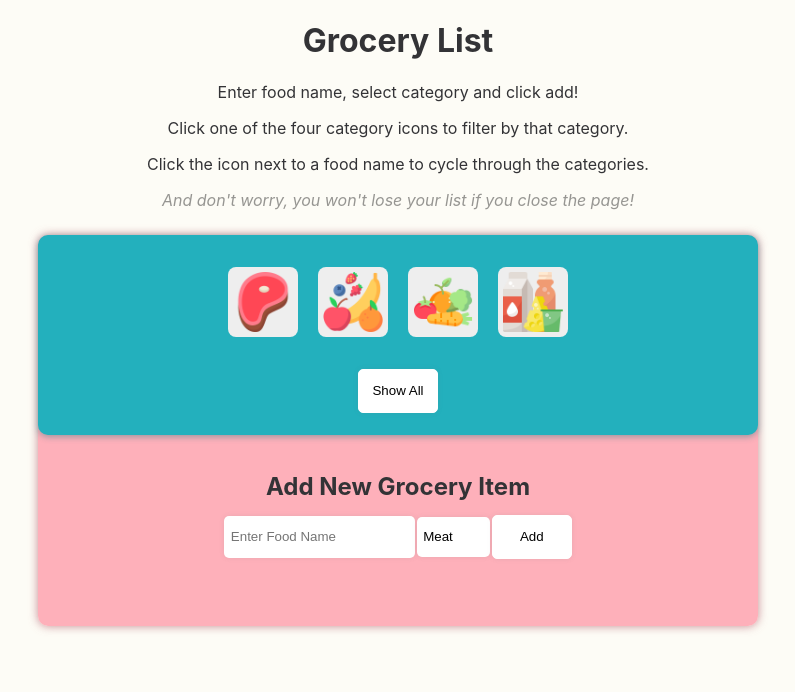
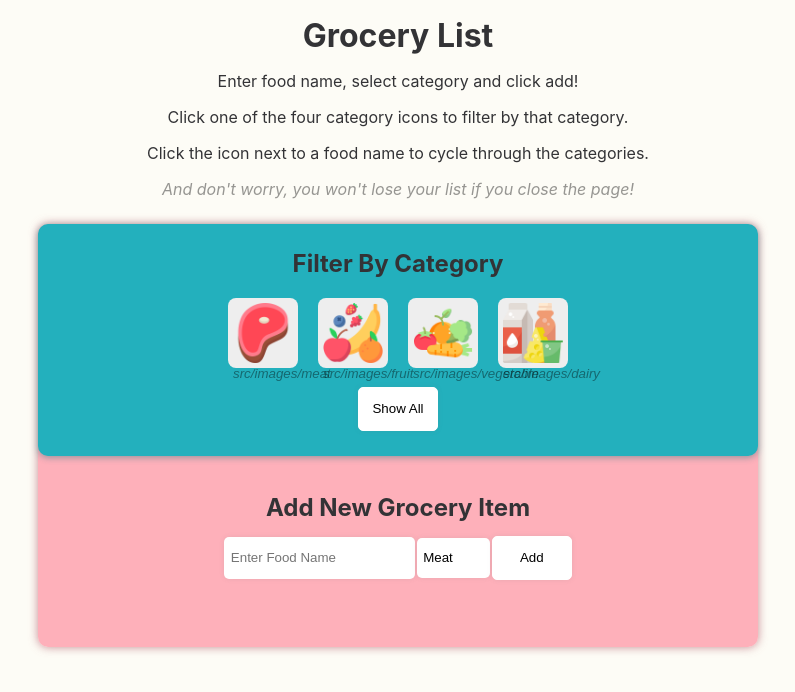
Before and after one commit to FlutterSoft/react-grocery-list, a React (Create React App) app: page / in a window 1280 px wide. Shown: the top 692 px of the page, without its empty margins (242-1037 px from the left). Built offline with nearby package versions, Linux system fonts and the light colour scheme.

Commit message:
Add category names under buttons

```diff
--- a/src/App.css
+++ b/src/App.css
@@ -1,10 +1,15 @@
 .App {
   text-align: center;
+  padding: 1em 0;
 }
 html{
   background-color: #fdfcf6;
   color: rgb(51, 51, 54);
   /* color:black; */
+}
+h1,h2,h3,h4,h5,h6{
+  padding: 0;
+  margin: 0;
 }
 
 .CategorySection{
@@ -18,6 +23,7 @@ html{
   justify-content: space-evenly;
   align-items: center;
   margin: auto;
+  padding: 1em;
 }
 span{
   font-style: italic;
@@ -46,6 +52,7 @@ span{
 .CategoryButton:active{
   transform: scale(1.03);
 }
+
 
 
 .CategoryIcon{
--- a/src/CategoryButton.js
+++ b/src/CategoryButton.js
@@ -5,6 +5,7 @@ function CategoryButton({icon, onClick}){
         <button className="CategoryButton"
             onClick={onClick}>
             <img className="CategoryIcon" src={icon}></img>
+            <span>{icon.slice(icon.indexOf('media/')+6, icon.indexOf('.'))}</span>
         </button>
     )
 }
--- a/src/CategorySection.js
+++ b/src/CategorySection.js
@@ -9,6 +9,7 @@ function CategorySection({ setFiltering, updateCategory }){
 
     return(
         <div className="CategorySection">
+            <h2>Filter By Category</h2>
             <div className="Buttons">
                 <CategoryButton onClick={() => updateCategory("Meat")} icon={meatIcon} />
                 <CategoryButton onClick={() => updateCategory("Fruit")} icon={fruitIcon} />
```
